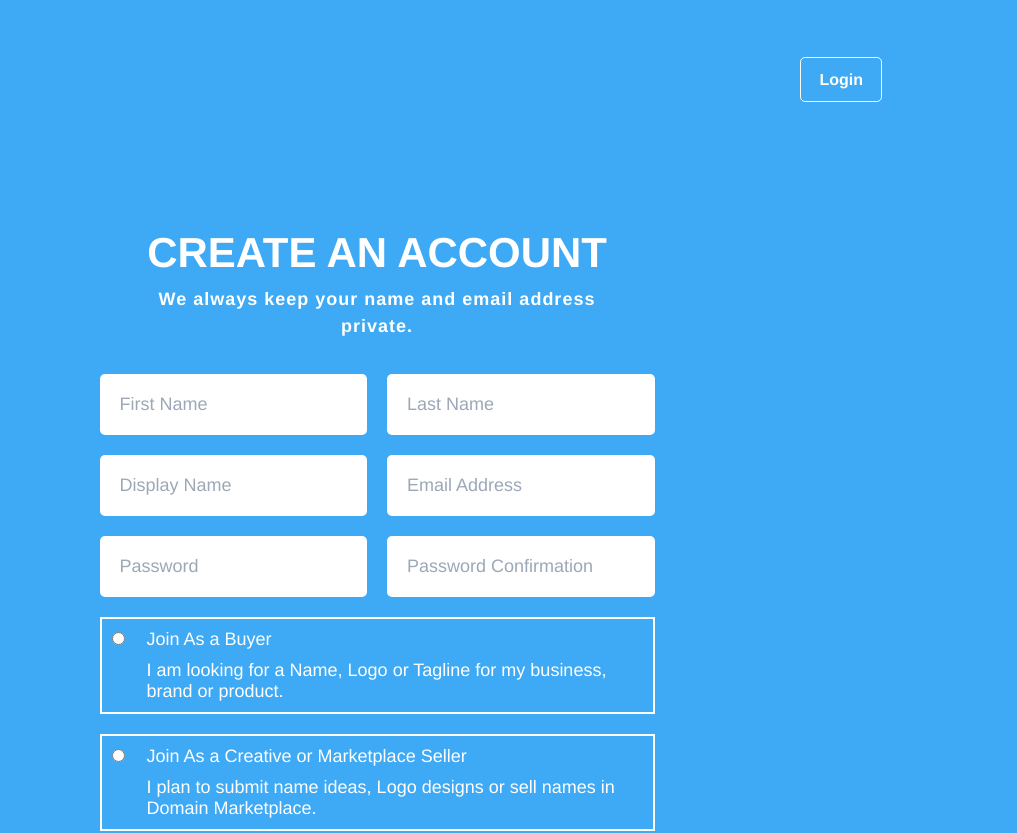
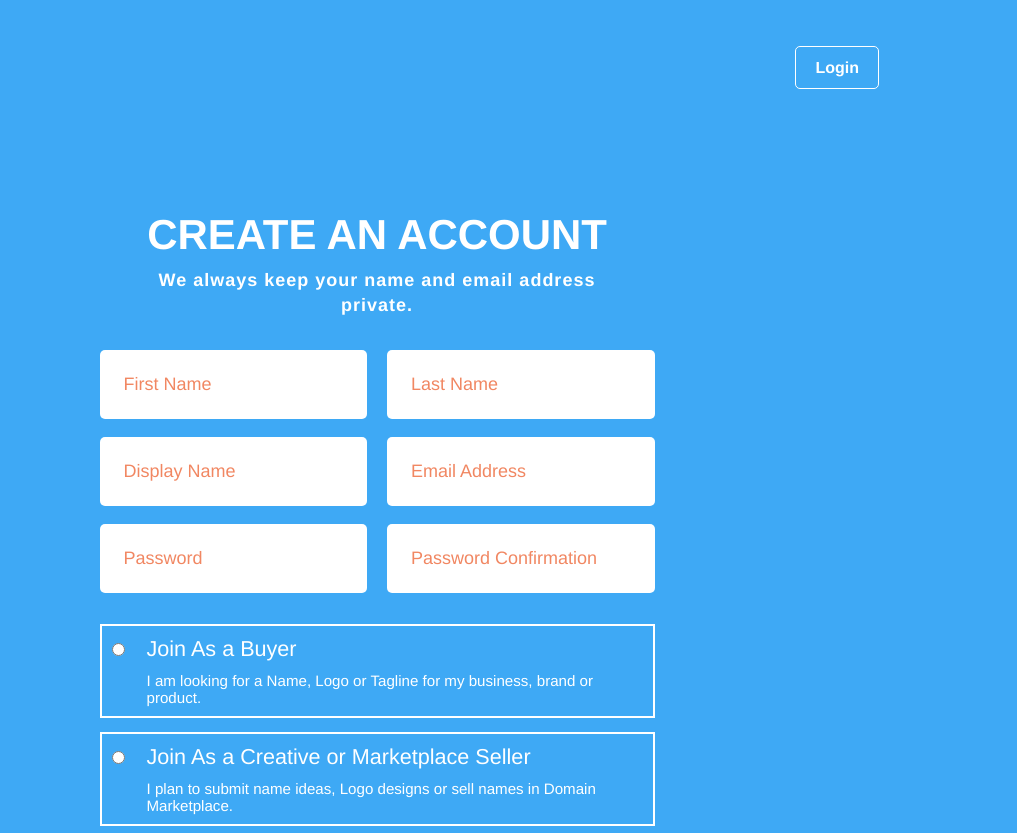
Before and after one commit to TatarenkoArsentii/html_home_work_1, a plain HTML site: page index.html in a window 1280 px wide. Shown: the top 833 px of the page, 263-1280 px from the left. Drawn offline with Linux system fonts and the light colour scheme.

Commit message:
corrections

```diff
--- a/assets/css/style_flex.css
+++ b/assets/css/style_flex.css
@@ -9,8 +9,12 @@
   font-family: Helvetica, sans-serif;
 }
 
+input {
+  outline: none;
+}
+
 input::placeholder {
-  color: var(--third-text-color);
+  color: var(--link-text-color);
 }
 
 .header {
@@ -27,20 +31,24 @@ input::placeholder {
   padding: 32px 46px;
 }
 
+.header .header_link {
+  margin-top: -23px;
+  margin-right: 37px;
+}
+
 .header .header_link a {
   text-decoration: none;
   border: 1px solid var(--main-text-color);
   color: var(--main-text-color);
-  padding: 13px 18px;
+  padding: 12px 19px;
   border-radius: 5px;
   font-weight: 600;
-  margin-right: 34px;
 }
 
 .main {
   font-size: 18px;
   background-color: rgb(62, 169, 245);
-  padding: 20px 0 150px 0;
+  padding: 0 150px 150px;
 }
 
 .main .btn {
@@ -61,11 +69,11 @@ input::placeholder {
   margin: 0 auto;
   color: var(--main-text-color);
   padding: 0 20px;
-  margin-top: 70px;
 }
 
 .main .form_descr {
   text-align: center;
+  margin-top: 72px;
 }
 
 .main .form_descr .form_title {
@@ -77,7 +85,7 @@ input::placeholder {
   font-size: 1em;
   padding: 0 50px;
   letter-spacing: 1px;
-  line-height: 27px;
+  line-height: 25px;
 }
 
 .main .form_wrapper .form_input_wrapper {
@@ -89,26 +97,32 @@ input::placeholder {
 
 .main .form_wrapper .form_input_wrapper > input {
   width: calc(50% - 20px);
-  margin-top: 20px;
-  padding: 20px;
+  margin-top: 18px;
+  padding: 24px;
   border-radius: 5px;
   border: none;
   font-size: 1em;
   margin-left: 20px;
 }
 
+.main .form_wrapper .radio_input_wrap {
+  margin-top: 31px;
+}
+
 .main .form_wrapper .radio_input_wrap .radio_input_wrap_item {
-  margin-top: 20px;
+  margin-top: 14px;
   border: 2px solid var(--main-text-color);
   padding: 10px;
 }
 
 .main .form_wrapper .radio_input_wrap .radio_input_wrap_item label {
   margin-left: 17px;
+  font-size: 1.2em;
 }
 .main .form_wrapper .radio_input_wrap .radio_input_wrap_item p {
   margin-left: 35px;
   margin-top: 10px;
+  font-size: 0.7em;
 }
 
 .main .form_wrapper .checkbox_wrap {
--- a/index.html
+++ b/index.html
@@ -36,21 +36,58 @@
               type="text"
               placeholder="First Name"
               id="First_name"
-              name="1"
+              name="First_name"
+              required
+              pattern="^([А-Я]{1}|[A-Z]{1})([a-z]|[а-я])*$"
             />
-            <input type="text" placeholder="Last Name" id="Last_name" />
-            <input type="text" placeholder="Display Name" id="Display_name" />
-            <input type="email" placeholder="Email Address" id="Email" />
-            <input type="password" placeholder="Password" id="Password" />
+            <input
+              type="text"
+              placeholder="Last Name"
+              id="Last_name"
+              name="Last_name"
+              required
+              pattern="^([А-Я]{1}|[A-Z]{1})([a-z]|[а-я])*$"
+            />
+            <input
+              type="text"
+              placeholder="Display Name"
+              id="Display_name"
+              name="Display_name"
+              required
+              pattern="^([А-Я]{1}|[A-Z]{1})([a-z]|[а-я])*$"
+            />
+            <input
+              type="email"
+              placeholder="Email Address"
+              id="Email"
+              name="Email"
+              required
+            />
+            <input
+              type="password"
+              placeholder="Password"
+              id="Password"
+              name="Password"
+              required
+              pattern="^(?=.*\d.*\d)(?=.*[A-Z])(?=.*[@#$%^&+=]).{8,12}$"
+            />
             <input
               type="password"
               placeholder="Password Confirmation"
               id="Password_Confirmation"
+              name="Password_Confirmation"
+              required
+              pattern="^(?=.*\d.*\d)(?=.*[A-Z])(?=.*[@#$%^&+=]).{8,12}$"
             />
           </div>
           <div class="radio_input_wrap">
             <div class="radio_input_wrap_item">
-              <input type="radio" id="join_as_buyer" name="join_as" />
+              <input
+                type="radio"
+                id="join_as_buyer"
+                name="join_as"
+                value="buyer"
+              />
               <label for="join_as_buyer">
                 Join As a Buyer
                 <p>
@@ -60,7 +97,12 @@
               >
             </div>
             <div class="radio_input_wrap_item">
-              <input type="radio" id="join_as_creative" name="join_as" />
+              <input
+                type="radio"
+                id="join_as_creative"
+                name="join_as"
+                value="creative"
+              />
               <label for="join_as_creative">
                 Join As a Creative or Marketplace Seller
                 <p>
@@ -71,7 +113,12 @@
             </div>
           </div>
           <div class="checkbox_wrap">
-            <input type="checkbox" id="allow_squadhelp" />
+            <input
+              type="checkbox"
+              id="allow_squadhelp"
+              name="allow_squadhelp"
+              value="allow"
+            />
             <label for="allow_squadhelp"
               >Allow Squadhelp to send marketing/promotional offers from time to
               time</label
@@ -80,7 +127,10 @@
           <button id="create_accaunt" class="btn">Create account</button>
           <p class="terms_of_serv">
             By clicking this button, you agree to our
-            <a href="https://www.squadhelp.com/Terms&Conditions">
+            <a
+              href="https://www.squadhelp.com/Terms&Conditions"
+              target="_blank"
+            >
               Terms of Service.</a
             >
           </p>
```
